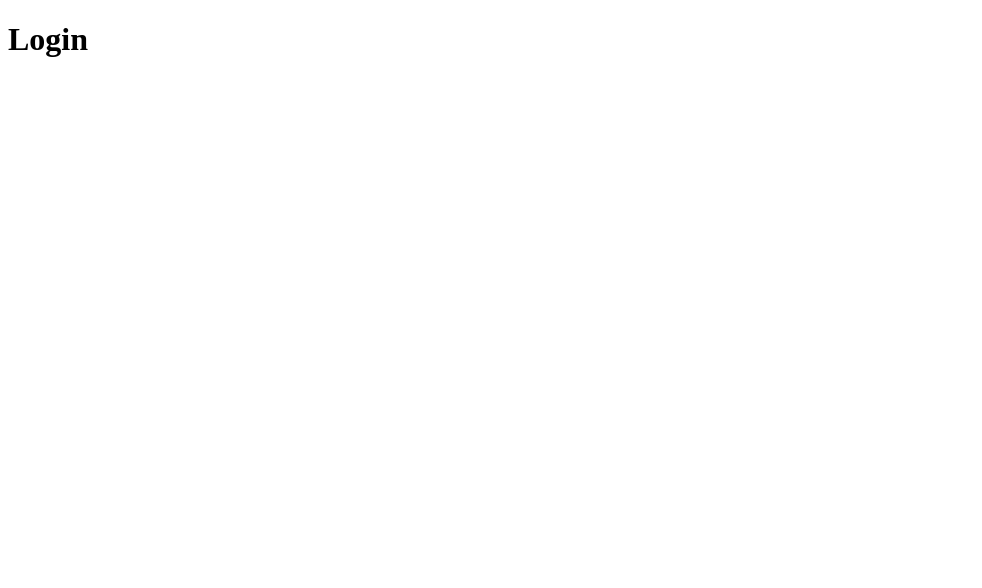
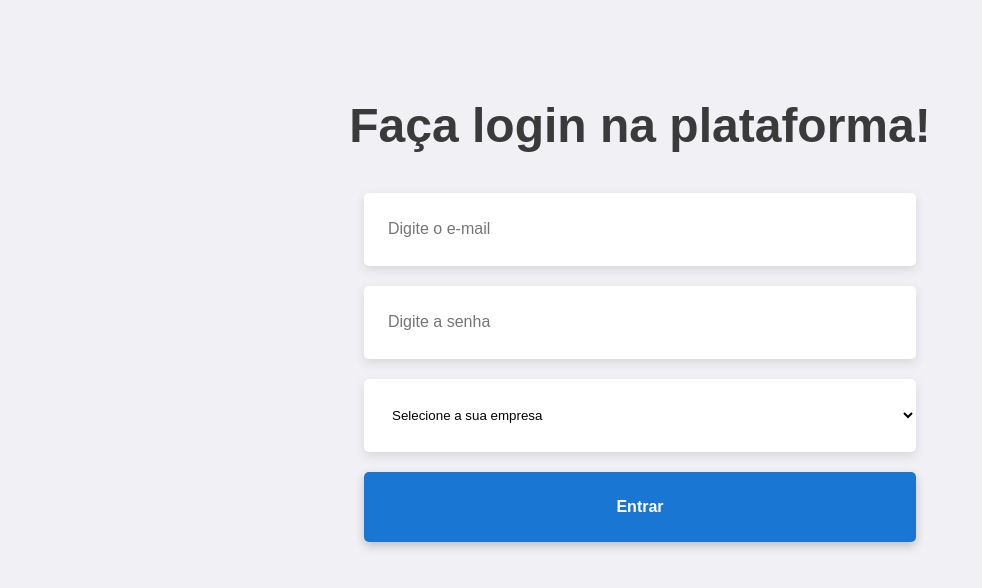
Before and after one commit to henriSandovalSilva/react-user-posts, a React (Create React App) app: page /login in a window 1280 px wide. Shown: the top 588 px of the page, without its empty margins (0-982 px from the left). Built offline with nearby package versions, Linux system fonts and the light colour scheme.

Commit message:
Create pages Login, Home and Posts

```diff
--- a/package.json
+++ b/package.json
@@ -3,6 +3,8 @@
   "version": "0.1.0",
   "private": true,
   "dependencies": {
+    "@material-ui/core": "^4.11.0",
+    "@material-ui/icons": "^4.9.1",
     "@testing-library/jest-dom": "^4.2.4",
     "@testing-library/react": "^9.3.2",
     "@testing-library/user-event": "^7.1.2",
@@ -10,6 +12,7 @@
     "@types/node": "^12.0.0",
     "@types/react": "^16.9.0",
     "@types/react-dom": "^16.9.0",
+    "polished": "^3.6.5",
     "react": "^16.13.1",
     "react-dom": "^16.13.1",
     "react-router-dom": "^5.2.0",
@@ -37,6 +40,7 @@
   },
   "devDependencies": {
     "@types/react-router-dom": "^5.1.5",
+    "@types/styled-components": "^5.1.2",
     "@typescript-eslint/eslint-plugin": "^3.10.1",
     "@typescript-eslint/parser": "^3.10.1",
     "eslint": "6.8.0",
--- a/src/App.tsx
+++ b/src/App.tsx
@@ -1,12 +1,17 @@
 import React from 'react';
 import { BrowserRouter } from 'react-router-dom';
+
+import GlobalStyle from './styles/global';
 
 import Routes from './routes';
 
 const App: React.FC = () => (
-  <BrowserRouter>
-    <Routes />
-  </BrowserRouter>
+  <>
+    <BrowserRouter>
+      <Routes />
+    </BrowserRouter>
+    <GlobalStyle />
+  </>
 );
 
 export default App;
--- a/src/pages/Home/index.tsx
+++ b/src/pages/Home/index.tsx
@@ -1,5 +1,26 @@
 import React from 'react';
 
-const Home: React.FC = () => <h1>Home</h1>;
+import { Container, Title, Card } from './styles';
+
+import userIcon from '../../assets/user.svg';
+
+const Home: React.FC = () => (
+  <Container>
+    <Title>
+      Lista de funcionários
+    </Title>
+
+    <Card>
+      <div>
+        <img src={userIcon} alt="Imagem do funcionário" width="40px" />
+        <h1>
+          Leanne Graham
+        </h1>
+      </div>
+      <span>Sincere@april.biz</span>
+      <span>5 posts</span>
+    </Card>
+  </Container>
+);
 
 export default Home;
--- /dev/null
+++ b/src/pages/Home/styles.ts
@@ -0,0 +1,46 @@
+import styled from 'styled-components';
+import { shade } from 'polished';
+
+export const Container = styled.div`
+  display: flex;
+  flex-direction: column;
+  height: 70vh;
+`;
+
+export const Title = styled.h1`
+  font-size: 48px;
+
+  color: #3a3a3a;
+
+  margin: 50px 0;
+`;
+
+export const Card = styled.div`
+  background: #FFF;
+  border-radius: 5px;
+  padding: 30px 50px;
+  font-size: 20px;
+
+  display: flex;
+  justify-content: space-between;
+  align-items: center;
+
+  color: #3a3a3a;
+
+  cursor: pointer;
+
+  box-shadow: 0px 4px 10px ${shade(0.1, '#F0F0F5')};
+
+  div {
+    display: flex;
+    align-items: center;
+
+    h1 {
+      margin-left: 12px;
+    }
+  }
+
+  h1 {
+    font-size: 24px;
+  }
+`;
--- a/src/pages/Login/index.tsx
+++ b/src/pages/Login/index.tsx
@@ -1,5 +1,34 @@
 import React from 'react';
 
-const Login: React.FC = () => <h1>Login</h1>;
+import { Container, Title, Form } from './styles';
+
+const Login: React.FC = () => (
+  <Container>
+    <Title>
+      Faça login na plataforma!
+    </Title>
+
+    <Form action="">
+      <input placeholder="Digite o e-mail" />
+      <input placeholder="Digite a senha" />
+
+      <select name="company" id="company">
+        <option>Selecione a sua empresa</option>
+        <option value="Romaguera-Crona">Romaguera-Crona</option>
+        <option value="Deckow-Crist">Deckow-Crist</option>
+        <option value="Romaguera-Jacobson">Romaguera-Jacobson</option>
+        <option value="Robel-Corkery">Robel-Corkery</option>
+        <option value="Keebler LLC">Keebler LLC</option>
+        <option value="Considine-Lockman">Considine-Lockman</option>
+        <option value="Johns Group">Johns Group</option>
+        <option value="Abernathy Group">Abernathy Group</option>
+        <option value="Yost and Sons">Yost and Sons</option>
+        <option value="Hoeger LLC">Hoeger LLC</option>
+      </select>
+
+      <button type="submit">Entrar</button>
+    </Form>
+  </Container>
+);
 
 export default Login;
--- /dev/null
+++ b/src/pages/Login/styles.ts
@@ -0,0 +1,66 @@
+import styled from 'styled-components';
+import { shade } from 'polished';
+
+export const Container = styled.div`
+  display: flex;
+  flex-direction: column;
+  align-items: center;
+  justify-content: center;
+  height: 70vh;
+`;
+
+export const Title = styled.h1`
+  font-size: 48px;
+
+  color: #3a3a3a;
+`;
+
+export const Form = styled.form`
+  margin-top: 40px;
+
+  width: 60%;
+  @media (max-width: 800px) {
+    width: 80%;
+  }
+
+  @media (max-width: 700px) {
+    width: 90%;
+  }
+
+  @media (max-width: 600px) {
+    width: 100%;
+  }
+
+  height: 350px;
+
+  display: flex;
+  flex-direction: column;
+  align-items: center;
+
+  input, select, option {
+    flex: 1;
+    background: #FFF;
+    height: 70px;
+    width: 100%;
+    padding: 0 24px;
+    border: 0;
+    border-radius: 5px;
+    margin-bottom: 20px;
+    box-shadow: 0px 4px 10px ${shade(0.1, '#F0F0F5')};
+  }
+
+  button {
+    height: 70px;
+    width: 100%;
+    background: #1976d2;
+    border-radius: 5px;
+    border: 0;
+    color: #FFF;
+    font-weight: bold;
+    box-shadow: 0px 4px 10px ${shade(0.2, '#F0F0F5')};
+
+    &:hover {
+      background: ${shade(0.2, '#1976d2')};
+    }
+  }
+`;
--- /dev/null
+++ b/src/pages/Posts/index.tsx
@@ -0,0 +1,36 @@
+import React from 'react';
+
+import ArrowBackIcon from '@material-ui/icons/ArrowBack';
+import { Container, Title, Post } from './styles';
+
+import userIcon from '../../assets/user.svg';
+
+const Home: React.FC = () => (
+  <Container>
+    <Title>
+      Posts de Leanne Graham
+    </Title>
+
+    <button type="submit">
+      <ArrowBackIcon style={{ color: '#3a3a3a' }} />
+      Voltar
+    </button>
+
+    <Post>
+      <div>
+        <img src={userIcon} alt="Imagem do funcionário" width="20px" />
+        <h2>Leanne Graham</h2>
+      </div>
+      <h1>sunt aut facere repellat provident occaecati excepturi optio reprehenderit</h1>
+
+      <p>
+        quia et suscipit \n
+        suscipit recusandae consequuntur expedita et cum\n
+        reprehenderit molestiae ut ut quas totam\n
+        nostrum rerum est autem sunt rem eveniet architecto
+      </p>
+    </Post>
+  </Container>
+);
+
+export default Home;
--- /dev/null
+++ b/src/pages/Posts/styles.ts
@@ -0,0 +1,81 @@
+import styled from 'styled-components';
+import { shade } from 'polished';
+
+export const Container = styled.div`
+  display: flex;
+  flex-direction: column;
+  height: 70vh;
+
+  button {
+    width: 120px;
+    height: 40px;
+
+    background: #FFF;
+    border-radius: 5px;
+    border: 0;
+
+    color: #3a3a3a;
+    font-weight: bold;
+
+    box-shadow: 0px 4px 10px ${shade(0.2, '#F0F0F5')};
+
+    align-items: center;
+    display: flex;
+    justify-content: center;
+
+    margin-bottom: 20px;
+
+    svg {
+      margin-right: 7px;
+    }
+
+    &:hover {
+      background: ${shade(0.1, '#FFF')};
+    }
+  }
+`;
+
+export const Title = styled.h1`
+  font-size: 48px;
+
+  color: #3a3a3a;
+
+  margin: 50px 0;
+`;
+
+export const Post = styled.div`
+  background: #FFF;
+  border-radius: 5px;
+  padding: 30px 50px;
+
+  flex-direction: column;
+
+  display: flex;
+
+  color: #3a3a3a;
+
+  box-shadow: 0px 4px 10px ${shade(0.1, '#F0F0F5')};
+
+  div {
+    display: flex;
+    align-items: center;
+
+    h2 {
+      margin-left: 8px;
+      font-size: 12px;
+      font-weight: 400;
+    }
+  }
+
+  h1 {
+    font-size: 24px;
+    margin-top: 15px;
+    text-align: left;
+  }
+
+  p {
+    margin-top: 15px;
+    text-align: justify;
+    white-space: pre-line;
+  }
+`;
--- a/src/routes/index.tsx
+++ b/src/routes/index.tsx
@@ -3,11 +3,13 @@ import { Switch, Route } from 'react-router-dom';
 
 import Login from '../pages/Login';
 import Home from '../pages/Home';
+import Posts from '../pages/Posts';
 
 const Routes: React.FC = () => (
   <Switch>
     <Route path="/login" exact component={Login} />
     <Route path="/home" component={Home} />
+    <Route path="/posts" component={Posts} />
   </Switch>
 );
 
--- /dev/null
+++ b/src/styles/global.ts
@@ -0,0 +1,30 @@
+import { createGlobalStyle } from 'styled-components';
+
+export default createGlobalStyle`
+ * {
+   margin: 0;
+   padding: 0;
+   outline: 0;
+   box-sizing: border-box;
+ }
+
+ body {
+   background: #F0F0F5;
+   -webkit-font-smoothing: antialiased;
+ }
+
+ body, input, button {
+   font: 16px sans-serif;
+ }
+
+ #root {
+   max-width: 960px;
+   margin: 0 auto;
+   padding: 40px 20px;
+   height: 100vh;
+ }
+
+ button {
+   cursor: pointer;
+ }
+`;
```
Also changed, not shown: src/assets/user.svg (added), 1 other file (tests, documents, lock files or other folders).
